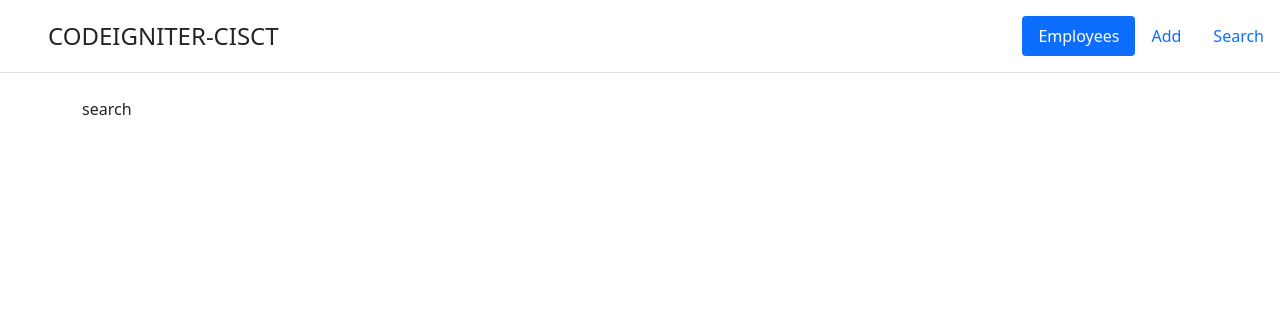
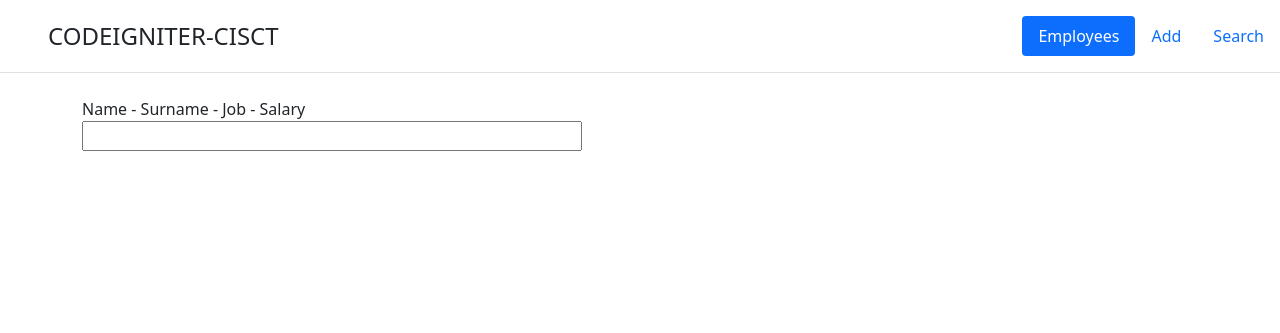
Before and after one commit to yuzminay/codeigniter-cisct, a CodeIgniter app: page /database/employee/search in a window 1280 px wide. Shown: the top 333 px of the page. Run offline with CodeIgniter, Linux system fonts and the light colour scheme.

Commit message:
ajax search completed

```diff
--- a/application/config/routes.php
+++ b/application/config/routes.php
@@ -57,3 +57,4 @@ $route['translate_uri_dashes'] = FALSE;
 $route['employee/create'] = 'Employee/EmployeeController/Create';
 $route['employee/search'] = 'Employee/EmployeeController/Search';
 $route['employee/add']    = 'Employee/EmployeeController/Add';
+$route['employee/lookup']    = 'Employee/EmployeeController/Lookup';
--- a/application/controllers/Employee/EmployeeController.php
+++ b/application/controllers/Employee/EmployeeController.php
@@ -3,6 +3,15 @@ defined('BASEPATH') or exit('No direct script access allowed');
 
 class EmployeeController extends CI_Controller
 {
+
+  public function __construct()
+  {
+    parent::__construct();
+    $this->load->model('Employee');
+    $this->load->helper("url");
+    $this->load->helper('form');
+  }
+
 
   public function create()
   {
@@ -28,7 +37,7 @@ class EmployeeController extends CI_Controller
       'salary'  => $salary,
     );
 
-    $this->load->model('Employee');
+
     $success = $this->Employee->createData($data);
 
     echo json_encode($success);
@@ -40,4 +49,42 @@ class EmployeeController extends CI_Controller
     $this->load->view('employee/search');
     $this->load->view('template/footer');
   }
+
+  public function lookup()
+  {
+
+    // process posted form data
+    $keyword = $this->input->post('keyup');
+
+    $data['response'] = 'false'; //Set default response
+    $query = $this->Employee->lookup($keyword); //Search DB
+    if (!empty($query)) {
+      $data['response'] = 'true'; //Set response
+      $data['message'] = array(); //Create array
+      foreach ($query as $row) {
+        $data['message'][] = array(
+          'id' => $row->id,
+          'first_name' => $row->first_name,
+          'last_name' => $row->last_name,
+          'job' => $row->job,
+          'salary' => $row->salary,
+          'hiredate' => $row->hiredate,
+          ''
+        );  //Add a row to array
+      }
+    }
+    if ($keyword == "" && $keyword = " ") {
+      $data['response'] = 'false';
+      $data['message'] = array(); //Create array
+    }
+
+    if ('IS_AJAX') {
+      echo json_encode($data); //echo json string if ajax request
+
+    } else {
+      $this->load->view('template/header');
+      $this->load->view('employee/search', $data); //Load html view of search results
+      $this->load->view('template/footer');
+    }
+  }
 }
--- a/application/models/Employee.php
+++ b/application/models/Employee.php
@@ -23,4 +23,20 @@ class Employee extends CI_Model
 
     return $res;
   }
+
+  function lookup($keyword)
+  {
+    $this->load->database(); //wtf
+
+    $this->db->select('*')->from('employee');
+
+    $this->db->like('first_name', $keyword, 'after');
+    $this->db->or_like('last_name', $keyword);
+    $this->db->or_like('salary', $keyword);
+    $this->db->or_like('job', $keyword);
+
+    $query = $this->db->get();
+
+    return $query->result();
+  }
 }
--- a/application/views/employee/search.php
+++ b/application/views/employee/search.php
@@ -1 +1,7 @@
-search
+<form class="search-form" action="">
+  <label for="">Name - Surname - Job - Salary</label>
+  <input id="search" autocomplete="off" type="text">
+  <ul>
+    <div id="result"></div>
+  </ul>
+</form>
--- a/application/views/template/header.php
+++ b/application/views/template/header.php
@@ -8,8 +8,8 @@
 
   <!-- Bootstrap CSS -->
   <link href="https://cdn.jsdelivr.net/npm/bootstrap@5.1.3/dist/css/bootstrap.min.css" rel="stylesheet" integrity="sha384-1BmE4kWBq78iYhFldvKuhfTAU6auU8tT94WrHftjDbrCEXSU1oBoqyl2QvZ6jIW3" crossorigin="anonymous">
-
-  <title>Hello, world!</title>
+  <link rel="stylesheet" href="/css/cisct-style.css">
+  <title>Employees</title>
 </head>
 
 <body>
--- /dev/null
+++ b/css/cisct-style.css
@@ -0,0 +1,18 @@
+.search-form {
+  position: relative;
+  width: 500px;
+}
+.search-form input {
+  width: 100%;
+}
+.search-form ul {
+  list-style: none;
+  position: absolute;
+  top: 100%;
+  left: 0;
+  right: 0;
+  padding: 0;
+}
+#result{
+  background-color: rgb(245, 245, 245);
+}
--- a/js/script.js
+++ b/js/script.js
@@ -12,3 +12,33 @@ $("#createEmployee").submit(function (event) {
     }
   });
 });
+
+
+$("#search").keyup(function () {
+  $.ajax({
+    url: "/employee/lookup",
+    data: { keyup: $("#search").val() },
+    type: 'POST',
+    dataType: 'json',
+    success:
+      function (data) {
+        if (data.response == "true") {
+          $("#result").text('');
+          $.each(data.message, function (index) {
+            $("#result").append($("<li>", {}).append(
+              (`
+                ${data.message[index].first_name}
+                ${data.message[index].last_name}
+                ${data.message[index].job}
+                ${data.message[index].salary}
+                ${data.message[index].hiredate}
+              `)));
+          });
+        } else {
+          $("#result").text('');
+          console.log('false');
+        }
+
+      },
+  });
+});
```
Also changed, not shown: application/views/employee/create.php (+4 -4 lines).
